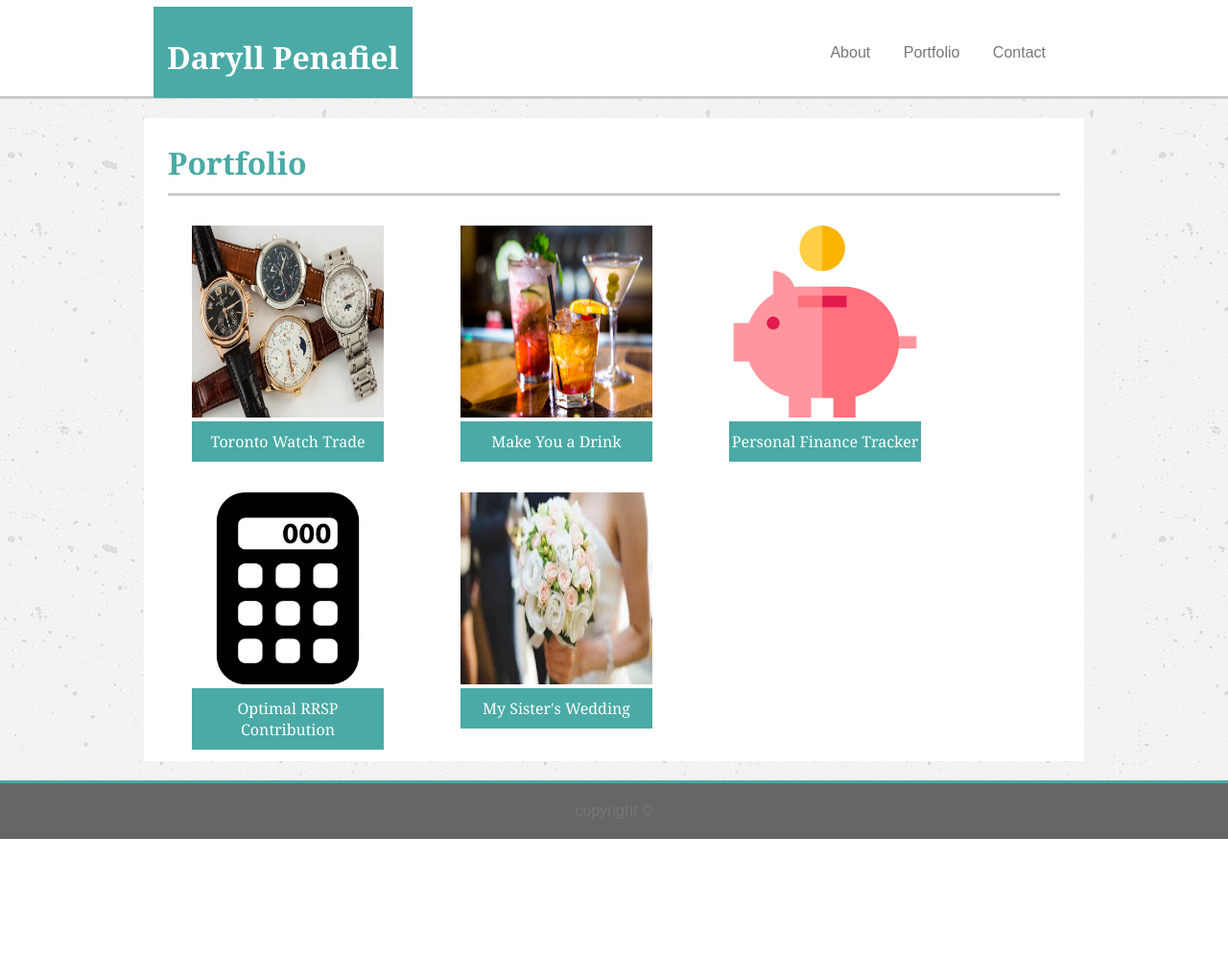
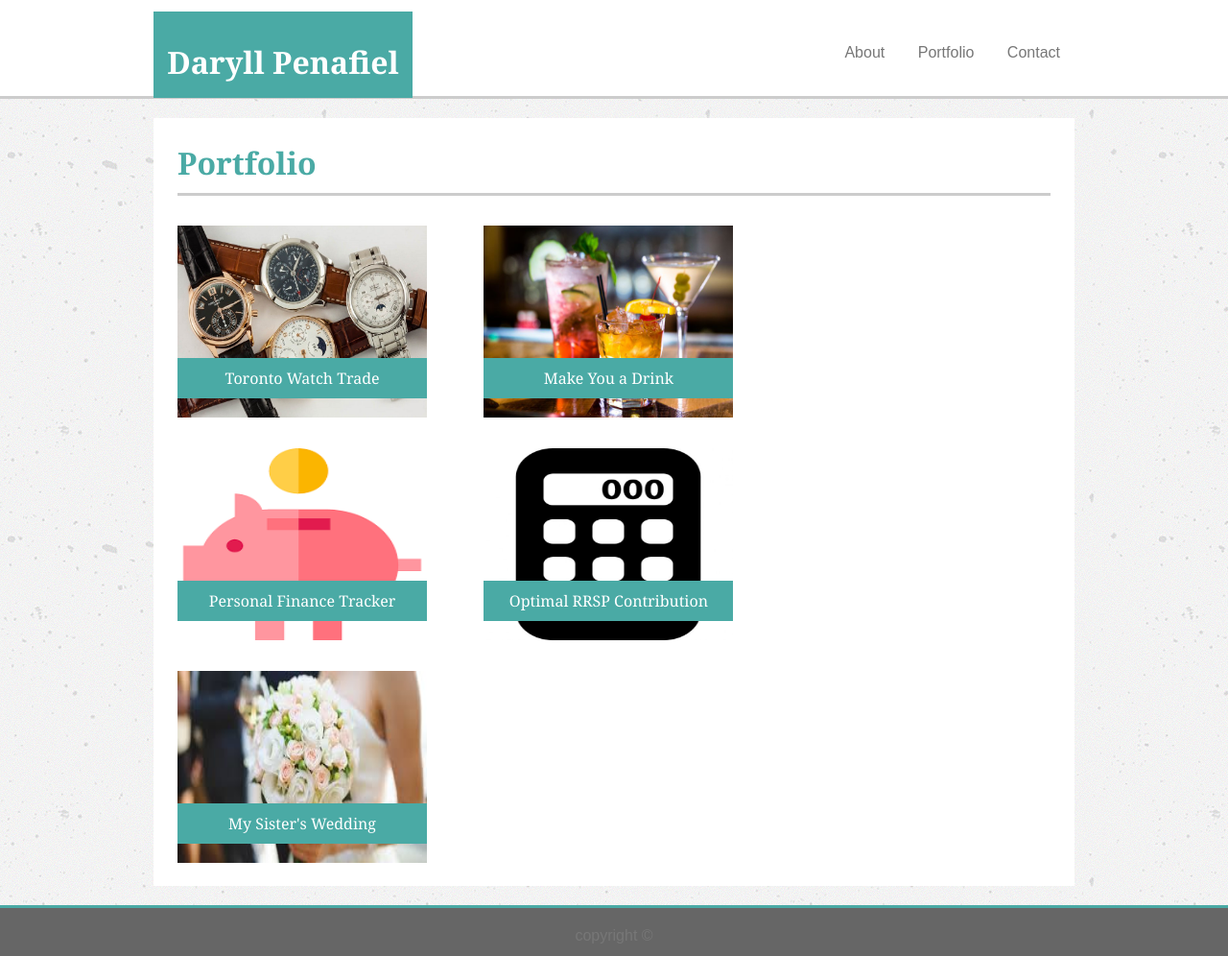
Before and after one commit to daryllpenafiel/Basic-Portfolio, a plain HTML site: page portfolio.html in a window 1280 px wide. Shown: the whole page at 96% size. Before the commit the page ends 874 px from the top, so only its background shows below. Drawn offline with Linux system fonts and the light colour scheme.

Commit message:
checked, just missing sticky footers

```diff
--- a/assets/css/style.css
+++ b/assets/css/style.css
@@ -23,9 +23,12 @@ header {
     margin-left: auto;
     margin-right: auto;
     margin-bottom: 20px;
+    position: relative;
 }
 
 .logo {
+    position: absolute;
+    bottom: -2px;
     color: #ffffff;
     background-color: #4aaaa5;
     width: 250px;
@@ -33,12 +36,12 @@ header {
     text-align: center;
     font-family: 'Georgia', Times, 'Times New Roman', serif;
     float: left;
-    height: 75px;
-    margin-top:7px;
+    height: 70px;
 }
 .nav-items {
     float: right;
-    padding: 15px;
+    padding: 15px 0px 15px 15px;
+    box-sizing: border-box;
 }
 
 li {
@@ -56,16 +59,18 @@ li a {
 
 
 footer {
+    height: 30px;
     background-color: #666666;
     text-align: center;
     clear: both;
     margin-top: 20px;
     border-top: solid 3px #4aaaa5;
-    padding: 20px;
+    padding: 20px 0px 0px;
 }
 
 .main-content {
     width: 960px;
+    box-sizing: border-box;
     margin: auto;
     background-color: #ffffff;
     border-color: #dddddd;
@@ -81,7 +86,7 @@ footer {
 }
 
 #portpics {
-    height: 650px;
+    height: 800px;
 }
 p {
     font-family: 'Arial', 'Helvetica Neue', Helvetica, sans-serif;
@@ -94,10 +99,12 @@ p {
 }
 
 figure {
-    width: 200px;
-    float:left;
+    box-sizing: border-box;
     position: relative;
     display: inline-block;
+    width: 260px;
+    height: 200px;
+    margin-left: 15px;
 }
 
 figcaption {
@@ -106,6 +113,8 @@ figcaption {
     color: #ffffff;
     width: 100%;
     text-align: center;
+    position: absolute;
+    bottom: 20px;
     padding: 10px 0px;
 }
 
@@ -123,7 +132,7 @@ input {
     font-family: 'Georgia', Times, 'Times New Roman', serif;
     background-color: #4aaaa5;
     color: #ffffff;
-    margin: 15px 15px 15px 0;
+    margin: 15px 0 15px 15px;
     width: 220px;
 }
 
--- a/portfolio.html
+++ b/portfolio.html
@@ -24,35 +24,35 @@
             </ul>
         </div>
 
-    </div>
+        </div>
     </header>
 
 <div class="main-content" id="portpics">
     <h1> Portfolio</h1>
         <figure>
-            <img src="assets/images/watch-trade.jpg" height=200 width=200 class="portfolio-pic">
+            <img src="assets/images/watch-trade.jpg" height=200 width=260 class="portfolio-pic">
             <figcaption> Toronto Watch Trade </figcaption>
         </figure>
         <figure>
-            <img src="assets/images/cocktails.jpeg" height=200 width=200 class="portfolio-pic">
+            <img src="assets/images/cocktails.jpeg" height=200 width=260 class="portfolio-pic">
             <figcaption> Make You a Drink </figcaption>
         </figure>
         <figure>
-            <img src="assets/images/piggybank.png" height=200 width=200 class="portfolio-pic">
+            <img src="assets/images/piggybank.png" height=200 width=260 class="portfolio-pic">
             <figcaption> Personal Finance Tracker </figcaption>
         </figure>
         <figure>
-            <img src="assets/images/calculator.jpg" height=200 width=200 class="portfolio-pic">
+            <img src="assets/images/calculator.jpg" height=200 width=260 class="portfolio-pic">
             <figcaption> Optimal RRSP Contribution </figcaption>
         </figure>
         <figure>
-            <img src="assets/images/wedding.jpg" height=200 width=200 class="portfolio-pic">
+            <img src="assets/images/wedding.jpg" height=200 width=260 class="portfolio-pic">
             <figcaption> My Sister's Wedding </figcaption>
         </figure>
 </div>
 
 <footer>
-    copyright &copy;
+    <span> copyright &copy; </span>
 </footer>
 
 </body>
```
